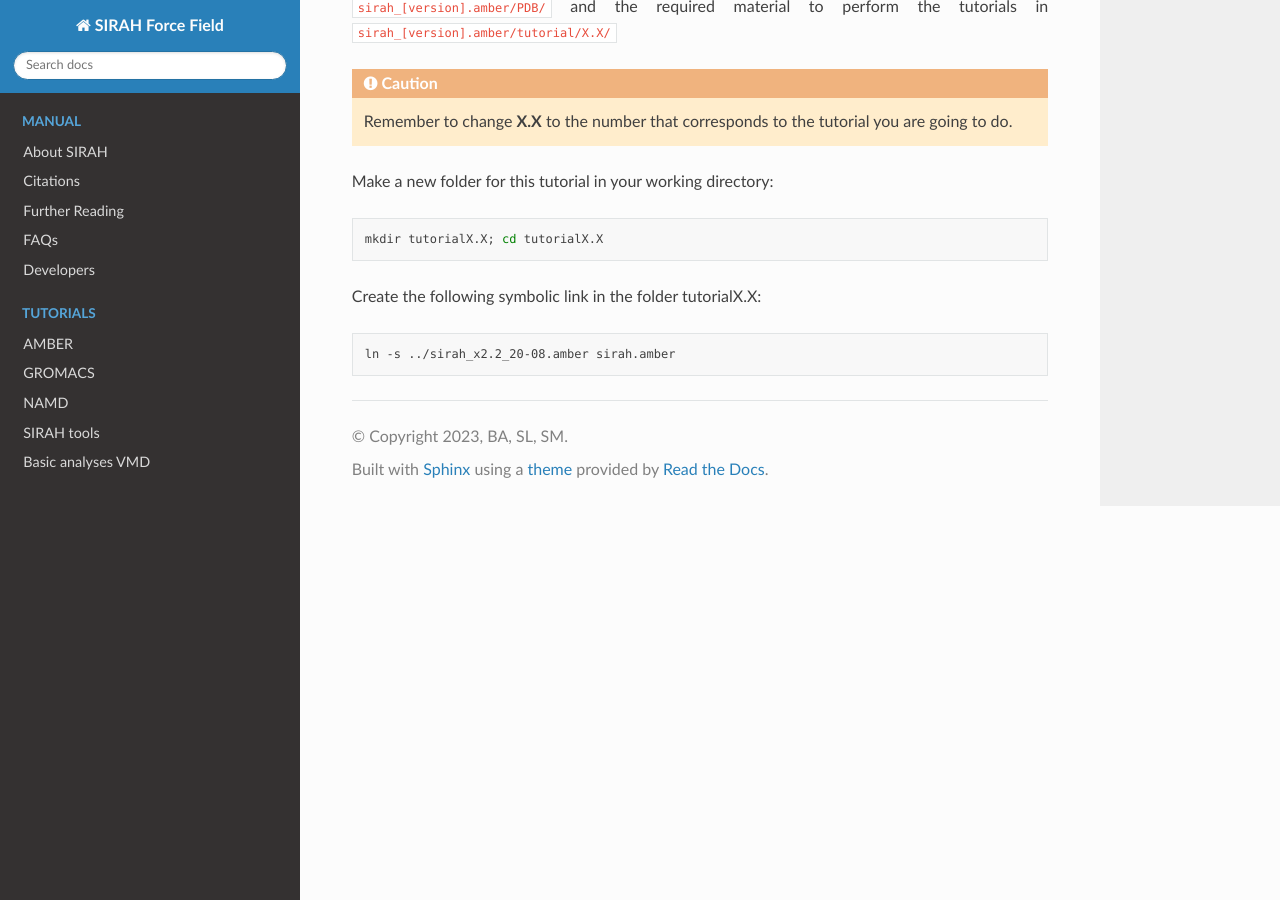
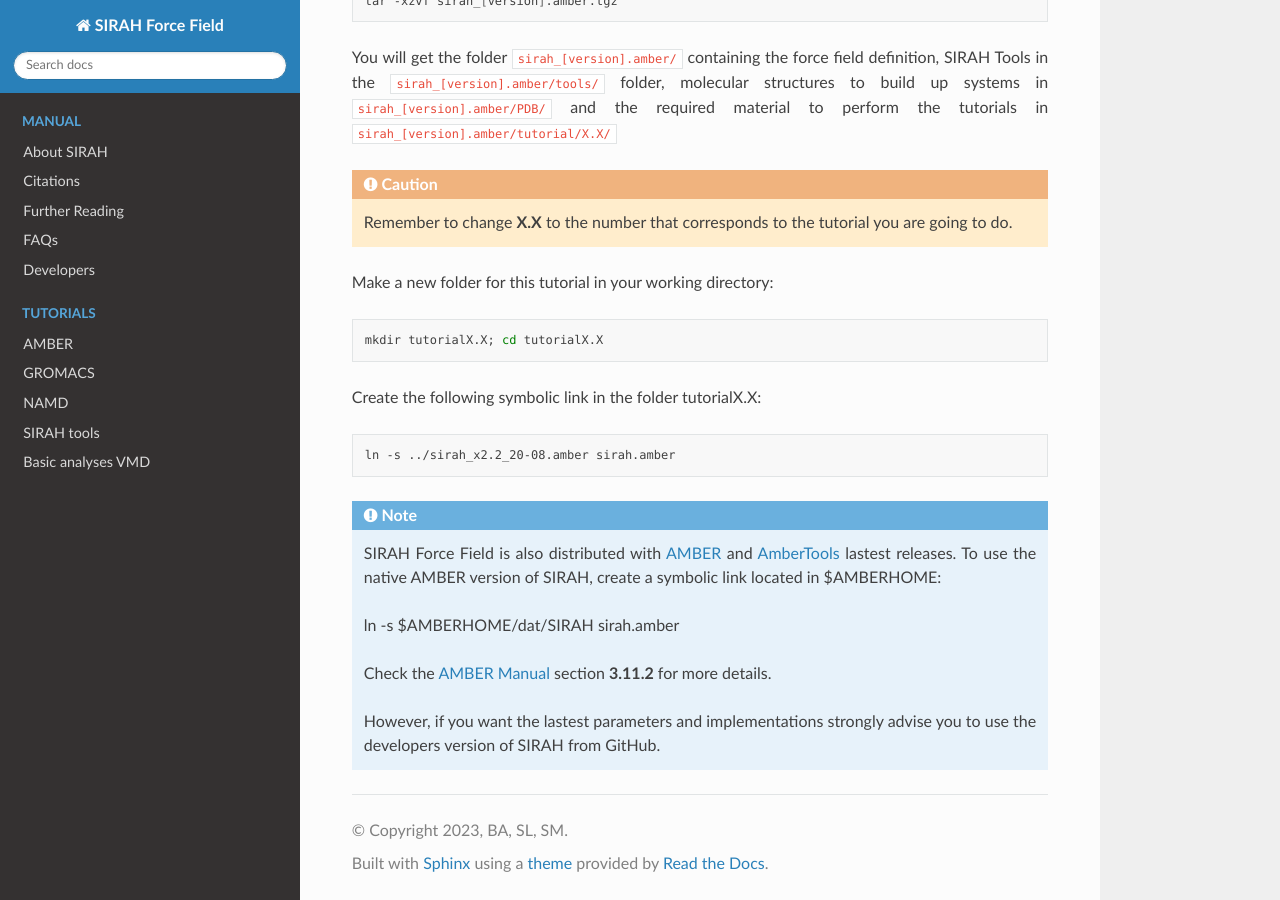
Before and after one commit to SIRAHFF/documentation, a Sphinx documentation site: the page built from docs/source/AMBER/installation.rst, in a window 1280 px wide and 900 px high, scrolled down 1541 px. Built offline with Sphinx 7.4.7 and the Read the Docs theme 2.0.0, drawn with Linux system fonts in a browser that asks for light colours; some of the changed text lies outside the part shown.

Commit message:
AMBER implementation of SIRAH comment in Installation

```diff
--- a/docs/source/AMBER/installation.rst
+++ b/docs/source/AMBER/installation.rst
@@ -1,3 +1,7 @@
+.. note::
+
+    SIRAH Force Field is distributed with `AMBER <https://ambermd.org/index.php>`_ and `AmberTools <https://ambermd.org/AmberTools.php>`_ lastest releases.
+
 Required Software
 __________________
 
@@ -71,3 +75,13 @@ Create the following symbolic link in the folder tutorialX.X:
 .. code-block:: bash
 
     ln -s ../sirah_x2.2_20-08.amber sirah.amber
+
+.. note::
+
+    SIRAH Force Field is also distributed with `AMBER <https://ambermd.org/index.php>`_ and `AmberTools <https://ambermd.org/AmberTools.php>`_ lastest releases. To use the native AMBER version of SIRAH, create a symbolic link located in $AMBERHOME:
+
+    ln -s $AMBERHOME/dat/SIRAH sirah.amber
+
+    Check the `AMBER Manual <https://ambermd.org/doc12/Amber23.pdf>`_ section **3.11.2** for more details.
+
+    However, if you want the lastest parameters and implementations strongly advise you to use the developers version of SIRAH from GitHub.
```
